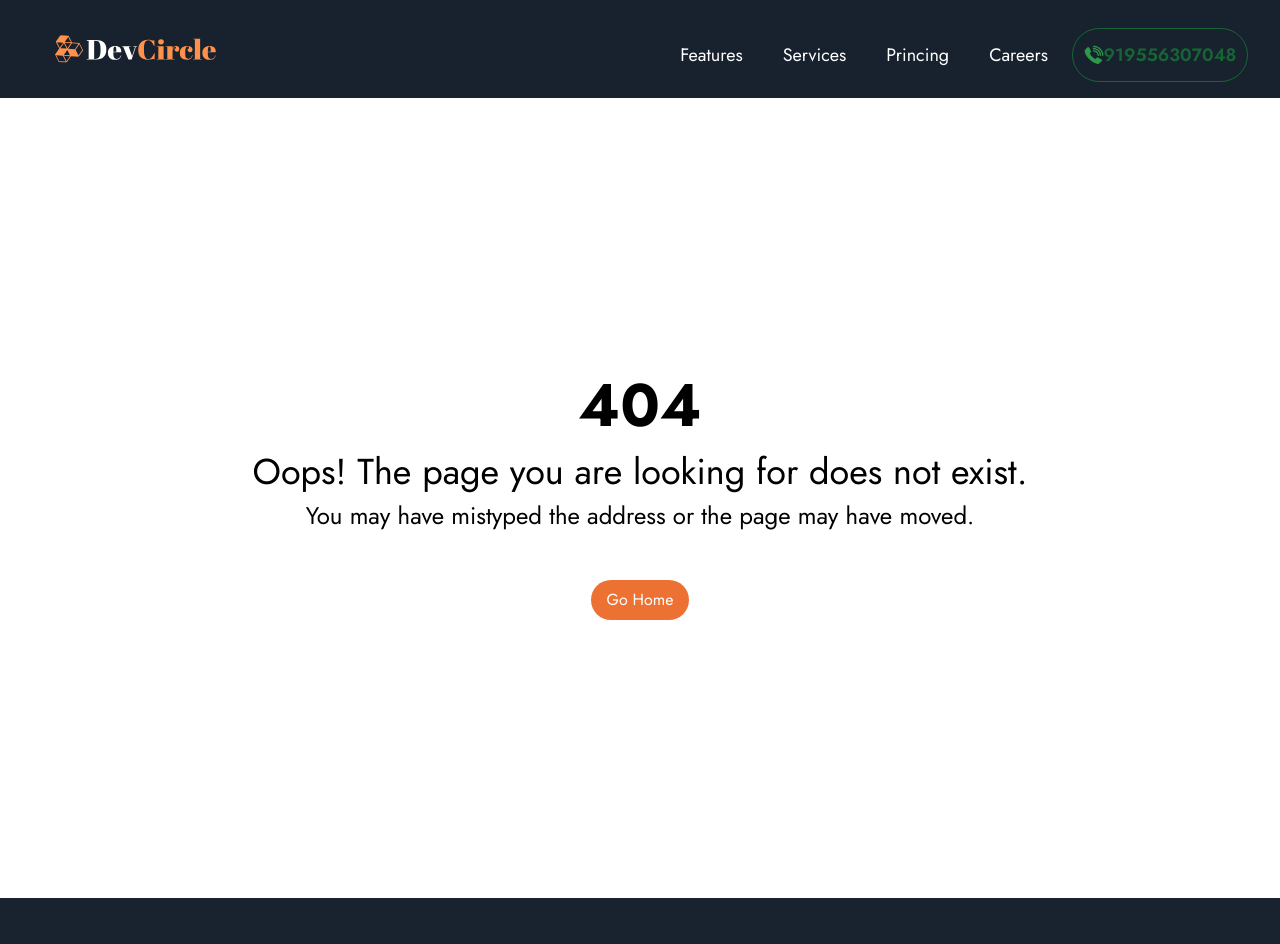
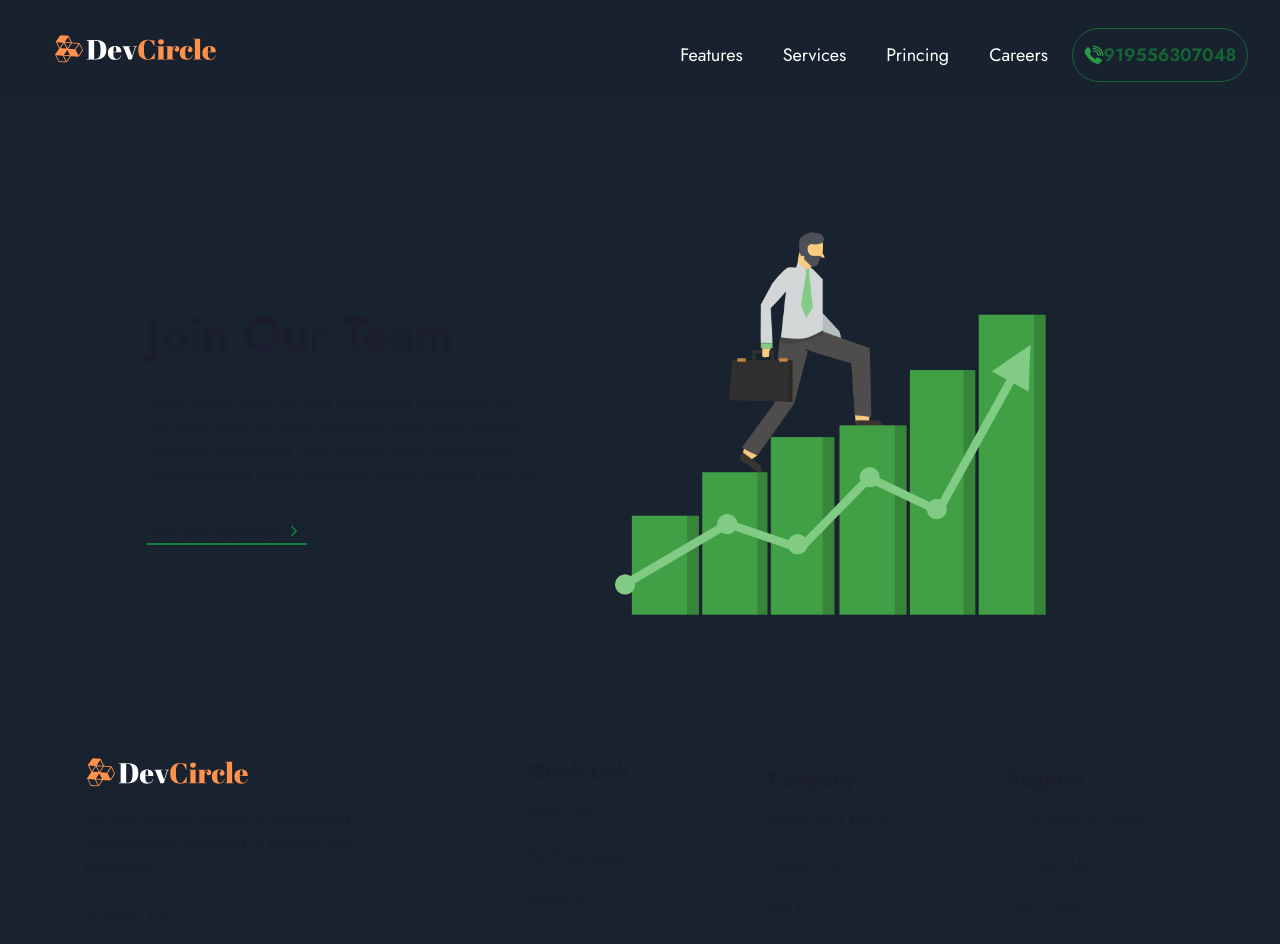
Before and after one commit to cs60apa/DevCircleAfricaUI, a Next.js app: page /careers in a window 1280 px wide. Before the commit this address had no page. Shown: the top 944 px of the page. Built offline with nearby package versions, Linux system fonts and the light colour scheme.

Commit message:
created careers page

```diff
--- /dev/null
+++ b/app/careers/page.tsx
@@ -0,0 +1,31 @@
+import Link from 'next/link'
+import React from 'react'
+import Image from 'next/image'
+import { IoIosArrowForward } from "react-icons/io";
+
+function page() {
+  return (
+    <div className='container flex mt-12 w-full mx-2 lg:mx-20 lg:w-5/6 lg:p-8 justify-center items-center lg:space-x-8'>
+      <div className='w-11/12 md:w-2/5 py-4 text-center lg:text-start flex flex-col justify-center items-center lg:items-start'>
+        <h1 className='text-5xl pb-8 font-semibold'>Join Our Team</h1>
+        <p className='text-base pb-8'>Lorem ipsum dolor sit amet consectetur adipisicing elit. Illo, iusto optio qui rerum provident quasi ullam impedit commodi recusandae illum cumque fuga, perferendis labore expedita neque cupiditate officia delectus nostrum?</p>
+        <Link href="#">
+        <div className="flex items-center border-b-2 border-green-700 w-40">
+          <p className='mr-2'>View Job Openings</p>
+          <IoIosArrowForward className="text-green-700" />
+        </div>
+        </Link>
+      </div>
+      <div className='hidden md:flex'>
+        <Image
+        src="/careers.png"
+        height={200}
+        width={500}
+        alt='careers image'
+        />
+      </div>
+    </div>
+  )
+}
+
+export default page
--- a/components/Footer.tsx
+++ b/components/Footer.tsx
@@ -9,7 +9,7 @@ const Footer = () => {
     <div>
       <div className="flex flex-row py-12 flex-wrap lg:ml-12 px-4">
         <div className="flex flex-col w-4/12 space-y-3 ml-4 mb-4">
-          <Link href="#" className="pb-2">
+          <Link href="/" className="pb-2">
             <Image src="/2.svg" alt="logo" height={150} width={200}/>
           </Link>
           <p className="text-base ml-1 w-4/5 pr-2 pb-3 hidden md:block">
@@ -36,10 +36,10 @@ const Footer = () => {
               <Link href="Services">Services</Link>
             </li>
             <li>
-              <Link href="#">Portifolio</Link>
+              <Link href="technology">Technologies</Link>
             </li>
             <li>
-              <Link href="#">Shop</Link>
+              <Link href="/works">Projects</Link>
             </li>
             <li>
               <Link href="#">Careers</Link>
@@ -53,7 +53,7 @@ const Footer = () => {
               <Link href="#">News and Blogs</Link>
             </li>
             <li>
-              <Link href="#">About Us</Link>
+              <Link href="/about">About Us</Link>
             </li>
             <li>
               <Link href="#">FAQ</Link>
@@ -73,7 +73,7 @@ const Footer = () => {
               <Link href="#">Customer Support</Link>
             </li>
             <li>
-              <Link href="#">Contact Us</Link>
+              <Link href="/contact">Contact Us</Link>
             </li>
             <li>
               <Link href="#">Live Chat</Link>
--- a/components/Header.tsx
+++ b/components/Header.tsx
@@ -64,7 +64,7 @@ const Header = () => {
             </li>
 
             <li className="w-full px-4 py-1 ">
-              <Link href="career" className="text-white text-lg hover:text-gray-300">
+              <Link href="careers" className="text-white text-lg hover:text-gray-300">
                 Careers
               </Link>
             </li>
```
Also changed, not shown: public/careers.png (added).
